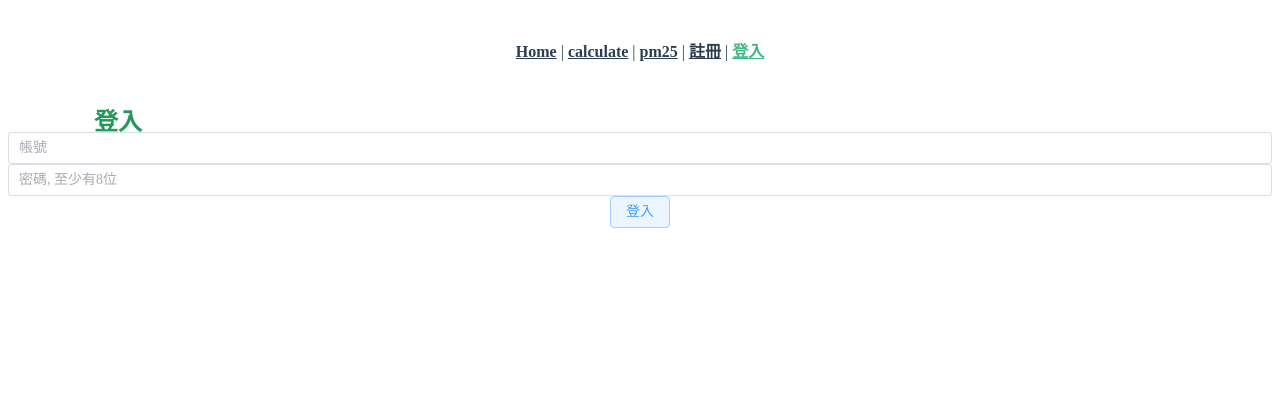
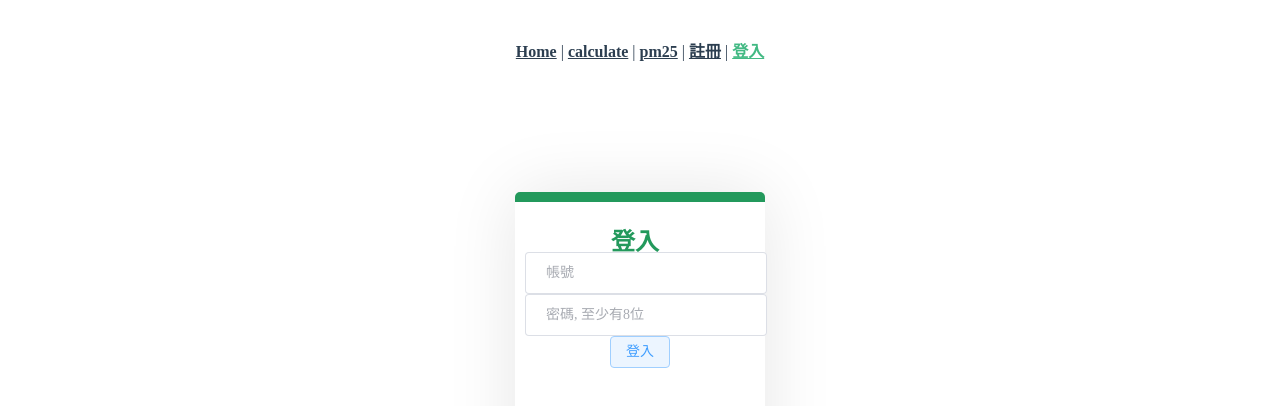
Before and after one commit to TWStockworld/stockworld_web, a Vue app: page /login in a window 1280 px wide. Shown: the top 406 px of the page. Built offline with nearby package versions, Linux system fonts and the light colour scheme.

Commit message:
Feat : 新增了輸入帳密排版，格式是照抄帆緯的(之後會再改

```diff
--- a/src/components/Login.vue
+++ b/src/components/Login.vue
@@ -1,11 +1,11 @@
 <template>
 
-  <div>
+  <div id="logintest1">
     <h2>登入</h2>
     <el-form @submit.prevent="login">
       <div class="form-group">
-        <el-input v-model="name" placeholder="帳號" />
-        <el-input v-model="password" placeholder="密碼, 至少有8位" />
+        <el-input id="inputUsername" v-model="name" placeholder="帳號" />
+        <el-input id="inputPassword" v-model="password" placeholder="密碼, 至少有8位" />
         <el-button plain type="primary" native-type="submit">登入</el-button>
       </div>
     </el-form>
@@ -43,11 +43,55 @@ export default {
 *{
   font-family:微軟正黑體;
 }
-h2, #inputUsername, #inputPassword{
+h2,#inputUsername, #inputPassword{
   width: 200px;
   height: 20px;
   margin: 10px;
   color: #23995c;
 }
+#logintest1{
+  //margin: 50px;
+  padding: 10px;
+  width: 230px;
+  height: 300px;
+  background-color: white;
+  border-radius: 5px;
+  border-top: 10px solid #23995c;
+  box-shadow: 0 0px 70px rgba(0, 0, 0, 0.1);
+
+   /*定位對齊*/
+  position:relative;
+  margin: auto;
+  top: 100px;
+ //text-align:center;
+}
+.system_name{
+  /*定位對齊*/
+  position:relative;
+  margin: auto;
+  top: 100px;
+  text-align:center;
+}
+
+.submit{
+  color: white;
+  background: #23995c;
+  width: 200px;
+  height: 30px;
+  margin: 10px;
+  padding: 5px;
+  border-radius: 5px;
+  border: 0px;
+}
+
+.submit:hover{
+  background: #219e53;
+}
+input{
+  padding: 5px;
+  border: none;
+  border:solid 1px #ccc;
+  border-radius: 5px;
+}
 
 </style>
```
